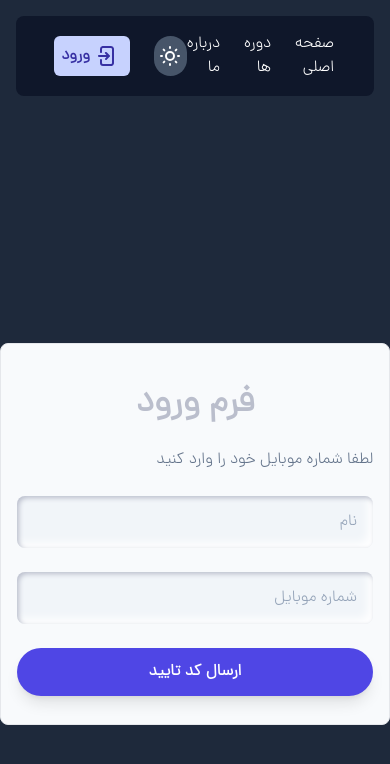
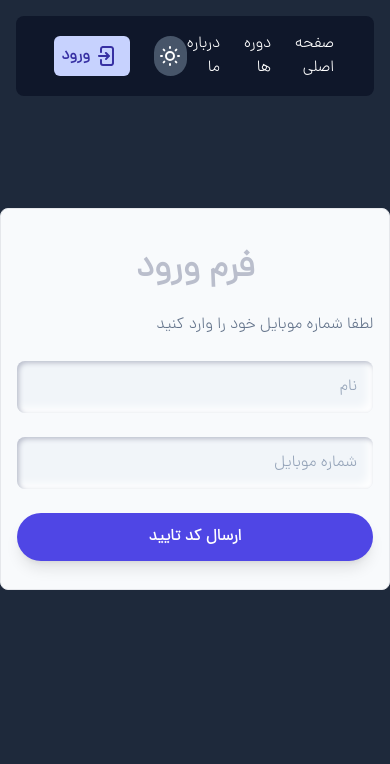
Before and after one commit to soufi-learn/courses-list, a React (Vite) app: page /login in a window 390 px wide. Shown: the top 764 px of the page. Built offline with nearby package versions, Linux system fonts and the light colour scheme.

Commit message:
responsive homePage

```diff
--- a/src/App.jsx
+++ b/src/App.jsx
@@ -1,6 +1,6 @@
 import { Route, Routes } from "react-router-dom";
 import CoursesList from "./components/pages/CoursesList";
-import RegisterForm from "./components/pages/RegisterForm";
+import RegisterForm from "./components/pages/LoginForm";
 import VerifyForm from "./components/pages/VerifyForm";
 import Header from "./components/Header";
 import HomePage from "./components/pages/HomePage";
--- a/src/components/pages/HomePage.jsx
+++ b/src/components/pages/HomePage.jsx
@@ -5,12 +5,12 @@ import { Link } from "react-router-dom";
 const HomePage = () => {
   return (
     <>
-      <div className="px-20 flex items-center gap-10">
-        <section className="w-1/2">
-          <img src={headerImage} alt="soufi" className="w-5/6 -mr-20" />
+      <div className="px-4 lg:px-20 flex items-center flex-wrap gap-10 lg:gap-0">
+        <section className="lg:w-1/2 w-full">
+          <img src={headerImage} alt="soufi" className="w-5/6 lg:-mr-20 mr-5" />
         </section>
-        <section className="w-1/2 text-center">
-          <h1 className="mb-6  font-dana-bold">
+        <section className="lg:w-1/2 text-center w-full">
+          <h1 className="mb-6  font-dana-bold leading-[3.6rem] text-3xl">
             آموزش برنامه نویسی با حال خوب :){" "}
           </h1>
           <p className="text-xl">
--- a/src/components/pages/RegisterForm.jsx
+++ b/src/components/pages/LoginForm.jsx
@@ -60,8 +60,8 @@ const RegisterForm = () => {
   });
 
   return (
-    <div className="flex flex-col items-center justify-center h-screen">
-      <div className="p-4 w-[390px] mx-auto bg-slate-50 border rounded-lg">
+    <div className="flex flex-col  justify-center">
+      <div className="p-4 w-[390px] mx-auto bg-slate-50 border rounded-lg mt-24">
         <div className="py-6">
           <h2 className="text-[#BABECC] text-4xl font-bold text-center mb-6">
             فرم ورود
```
